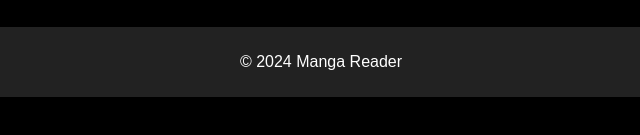
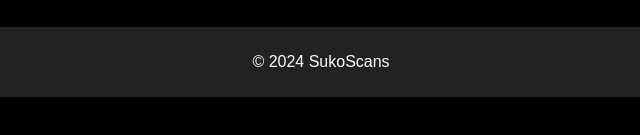
Before and after one commit to SukoShinji/SukoScans, a plain HTML site: page index.html in a window 1280 px wide. Shown: the part 545-680 px from the top of the page, 319-959 px from the left. Drawn offline with Linux system fonts and the light colour scheme.

Commit message:
Update index.html

```diff
--- a/index.html
+++ b/index.html
@@ -3,16 +3,16 @@
 <head>
     <meta charset="UTF-8">
     <meta name="viewport" content="width=device-width, initial-scale=1.0">
-    <title>My Manga Website</title>
+    <title>SukoScans</title>
     <link rel="stylesheet" href="style.css">
 </head>
 <body>
     <header>
-    <img src="logo.png" alt="SukoScans Logo" style="max-width: 150px;">
-    <h1>SukoScans</h1>
-    <p>Manga and Manhwa</p>
-</header>
-
+        <!-- Replace the placeholder image with your logo -->
+        <img src="logo.png" alt="SukoScans Logo" style="max-width: 150px;">
+        <h1>SukoScans</h1>
+        <p>Manga and Manhwa</p>
+    </header>
     <main>
         <div class="manga-gallery">
             <div class="manga-item">
@@ -22,7 +22,7 @@
         </div>
     </main>
     <footer>
-        <p>&copy; 2024 Manga Reader</p>
+        <p>&copy; 2024 SukoScans</p>
     </footer>
 </body>
 </html>
```
